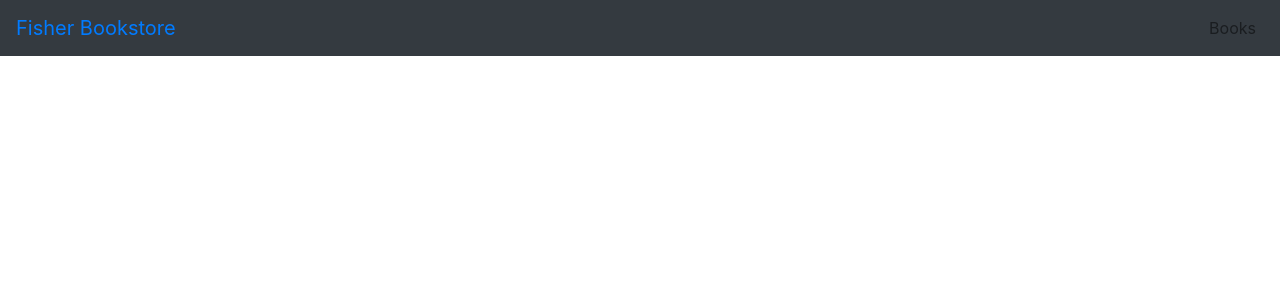
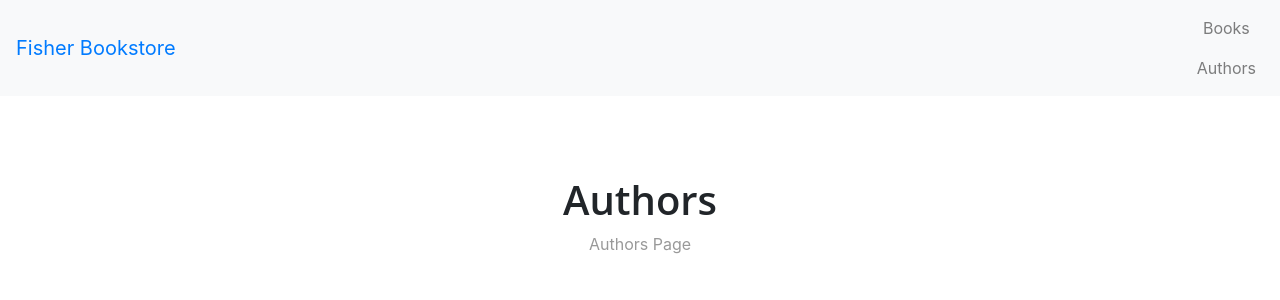
Before and after one commit to bkaes/fisher-bookstore, a React (Create React App) app: page /authors in a window 1280 px wide. Shown: the top 300 px of the page. Built offline with nearby package versions, Linux system fonts and the light colour scheme.

Commit message:
Authors feature completed

```diff
--- a/src/App.js
+++ b/src/App.js
@@ -10,7 +10,7 @@
   render() {
     return (
       <div className="App Container">
-        <Navbar bg="dark" expand="lg">
+        <Navbar bg="light" expand="lg">
           <Navbar.Brand>
             <Link to="/">Fisher Bookstore</Link>
           </Navbar.Brand>
@@ -19,6 +19,7 @@
             <Nav>
               <NavItem>
                 <Nav.Link href="/books">Books</Nav.Link>
+                <Nav.Link href="/authors">Authors</Nav.Link>
               </NavItem>
             </Nav>
           </Navbar.Collapse>
--- a/src/Routes.js
+++ b/src/Routes.js
@@ -2,12 +2,14 @@
 import {Route, Switch} from "react-router-dom";
 import Home from "./Home/Home";
 import Books from "./books/Books";
+import Authors from "./authors/Authors";
 
 export default function Routes() {
     return (
         <Switch>
             <Route path="/" exact component={Home} />
             <Route path="/books" component={Books} />
+            <Route path="/authors" component={Authors} />
         </Switch>
     );
 }
--- /dev/null
+++ b/src/authors/Authors.css
@@ -0,0 +1,13 @@
+.lander {
+    padding: 80px 0;
+    text-align: center;
+}
+
+.lander h1 {
+    font-family: "Open Sans", sans-serif;
+    font-weight: 600;
+}
+
+.lander p {
+    color:#999;
+}
--- /dev/null
+++ b/src/authors/Authors.js
@@ -0,0 +1,13 @@
+import React from "react";
+import "./Authors.css";
+
+export default function Authors() {
+    return (
+        <div className="Home">
+            <div className="lander">
+                <h1>Authors</h1>
+                <p>Authors Page</p>
+            </div>
+        </div>
+    );
+}
```
Also changed, not shown: 1 other file (tests, documents, lock files or other folders).
